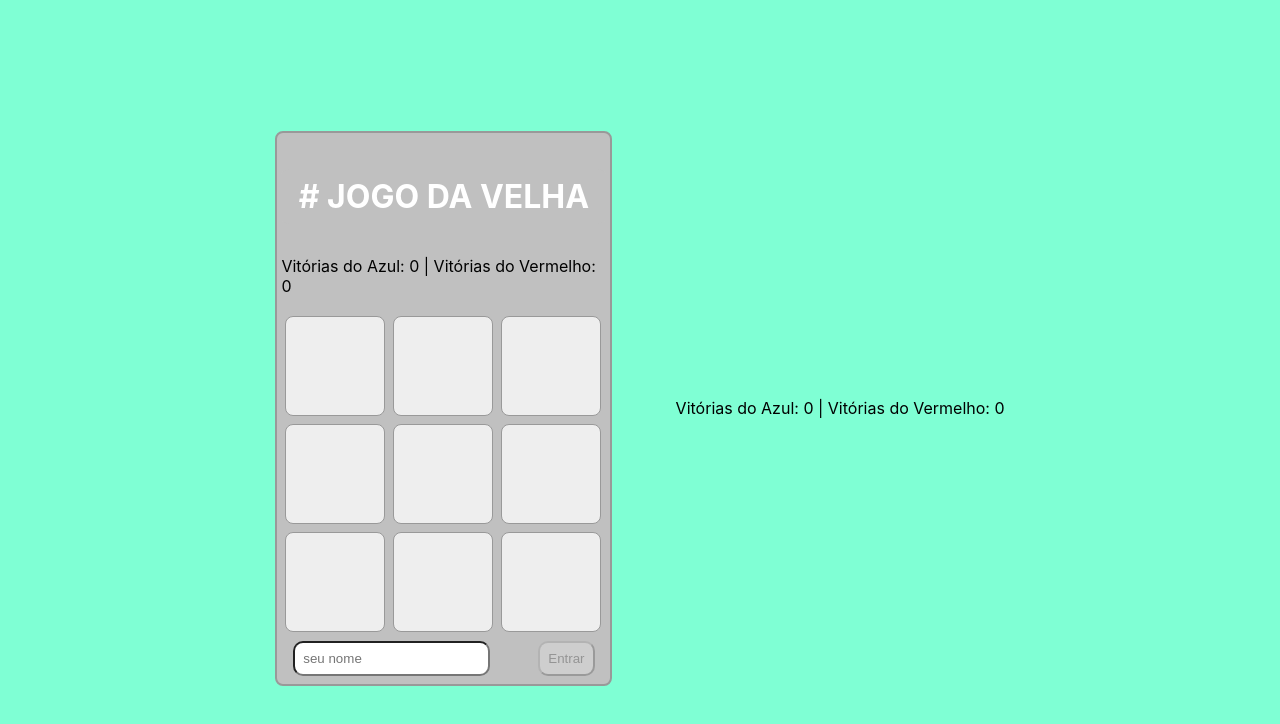
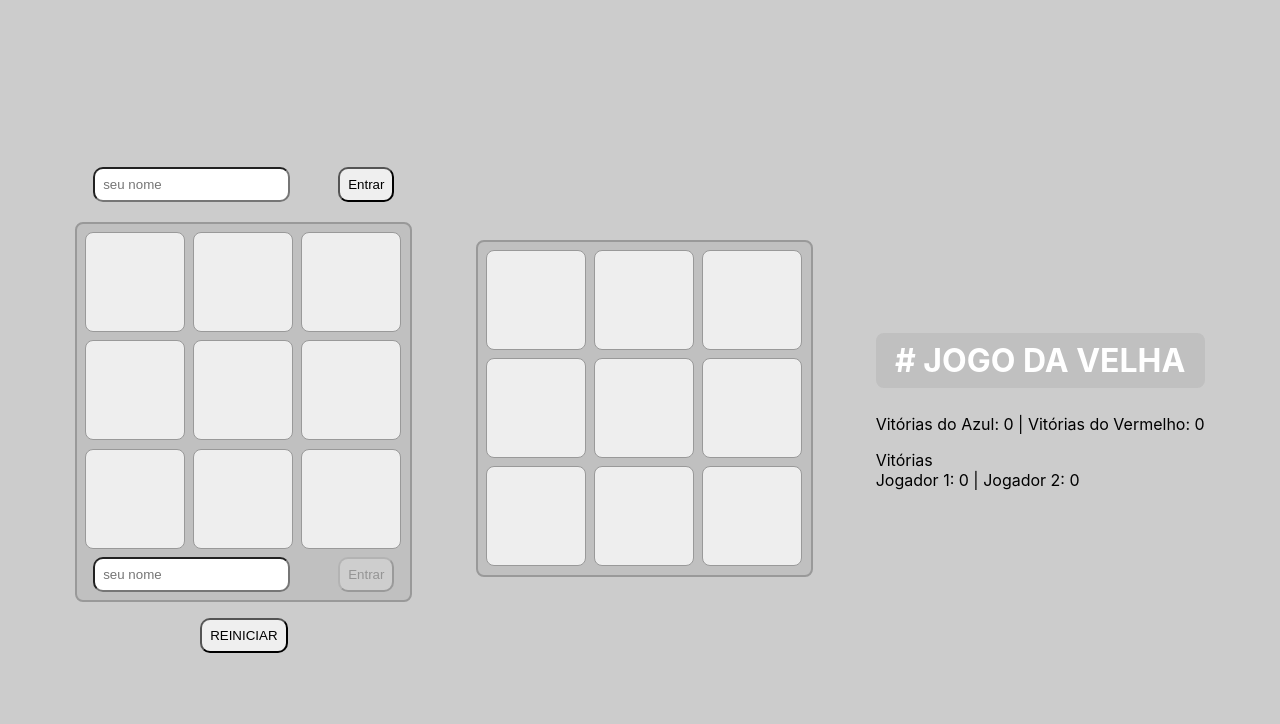
Before and after one commit to sanshee2/trio-de-dois, a plain HTML site: page code/primeiro - Copia/index.html in a window 1280 px wide. Drawn offline with Linux system fonts and the light colour scheme.

Commit message:
atualizacao 2

```diff
--- a/code/primeiro - Copia/index.html
+++ b/code/primeiro - Copia/index.html
@@ -8,11 +8,14 @@
     <body>
 		<section class="tabela">
 			<section class="jogo">
+				<div class="login">
+					<input type="text" placeholder="seu nome" class="login__input">
+					<button type="submit" class="login__button" >Entrar</button>
+				</div>
 
 				<div class="tabuleiro">
-            <h1 class="jogo__titulo"># JOGO DA VELHA</h1>
-			<p>Vitórias do Azul: 0 | Vitórias do Vermelho: 0</p>
-        <div id="board" >
+
+				<div class="board" >
 					<div class="square"></div>
 					<div class="square"></div>
 					<div class="square"></div>
@@ -22,19 +25,42 @@
 					<div class="square"></div>
 					<div class="square"></div>
 					<div class="square"></div>
-
-
 				</div>
 
 				<div class="login">
 					<input type="text" placeholder="seu nome" class="login__input">
 					<button type="submit" class="login__button" disabled>Entrar</button>
 				</div>
+
 				</div>
 
+				<button type="submit" class="login__button" >REINICIAR</button>
+
 			</section>
+
+			<div class="tabuleiro">
+				<div class="board" >
+					<div class="square"></div>
+					<div class="square"></div>
+					<div class="square"></div>
+					<div class="square"></div>
+					<div class="square"></div>
+					<div class="square"></div>
+					<div class="square"></div>
+					<div class="square"></div>
+					<div class="square"></div>
+				</div>
+			</div>
+
+			<div>
+				<h1 class="jogo__titulo"># JOGO DA VELHA</h1>
 				<p>Vitórias do Azul: 0 | Vitórias do Vermelho: 0</p>
+					<div>Vitórias</div>
+					<div>Jogador 1: 0 | Jogador 2: 0</div>
+				<br>
+			</div>
 			</section>
+
         <script src="script.js"></script>
 
   </body>
--- a/code/primeiro - Copia/script.js
+++ b/code/primeiro - Copia/script.js
@@ -32,7 +32,7 @@ function checkForWin() {
       squares[a].innerText === squares[c].innerText
     ) {
       player = player === 'X' ? 'O' : 'X'
-      setTimeout(ganhou, 250);
+      setTimeout(ganhou, 25);
 
     }
   }
--- a/code/primeiro - Copia/style.css
+++ b/code/primeiro - Copia/style.css
@@ -1,11 +1,11 @@
 
 body {
     font-family: 'inter';
-	background-color: aquamarine;
+	background-color: #ccc;
 }
 
 
-#board {
+.board {
     display: flex;
     flex-wrap: wrap;
     width: 325px;
@@ -55,6 +55,7 @@ body {
     background-color: #c0c0c0;
 	border-radius: 0.5rem;
 	max-width: 325px;
+	text-align: center;
 
 }
 
```
Lines whose indentation alone changed are shown as unchanged.
